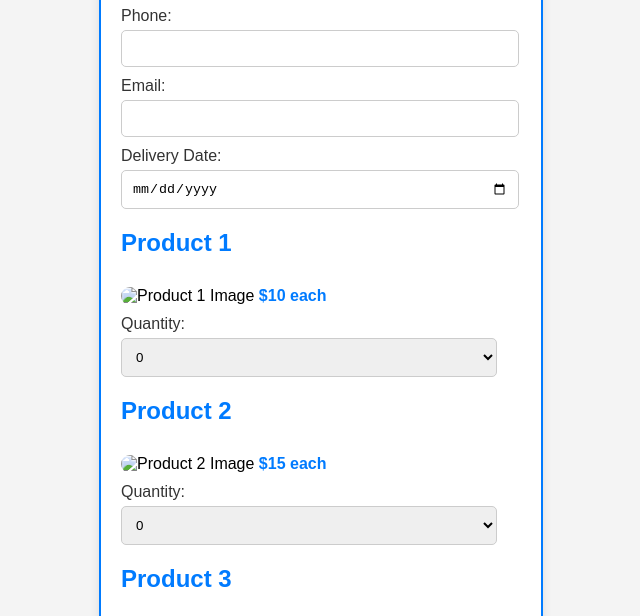
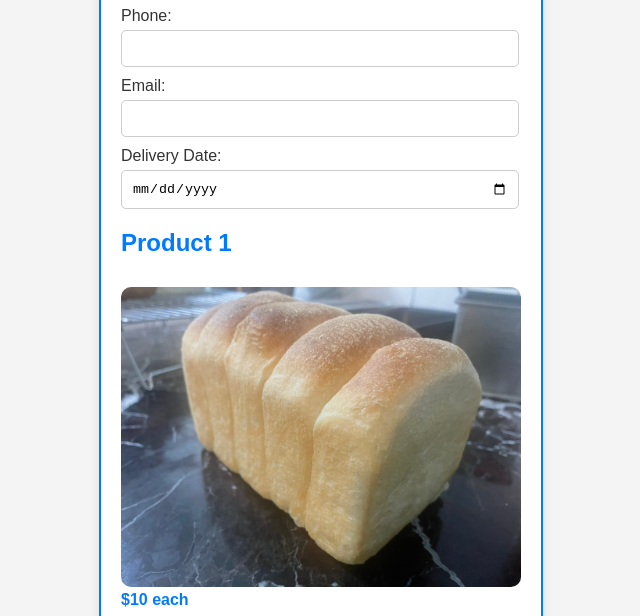
Before and after one commit to indunissanka/bread, a plain HTML site: page index.html in a window 1280 px wide. Shown: the part 285-901 px from the top of the page, without its empty margins (319-959 px from the left). Drawn offline with Linux system fonts and the light colour scheme.

Commit message:
Update index.html

```diff
--- a/index.html
+++ b/index.html
@@ -157,7 +157,7 @@
 
             <!-- Product 1 -->
             <h2>Product 1</h2>
-            <img src="product1_image_url" alt="Product 1 Image" class="product-image">
+            <img src="IMG_6374.JPEG" alt="Product 1 Image" class="product-image">
             <span class="price">$10 each</span>
             <label for="product1_quantity">Quantity:</label>
             <select id="product1_quantity" name="product1_quantity" onchange="updateSubtotal()">
@@ -173,7 +173,7 @@
 
             <!-- Product 2 -->
             <h2>Product 2</h2>
-            <img src="product2_image_url" alt="Product 2 Image" class="product-image">
+            <img src="IMG_6373.JPEG" alt="Product 2 Image" class="product-image">
             <span class="price">$15 each</span>
             <label for="product2_quantity">Quantity:</label>
             <select id="product2_quantity" name="product2_quantity" onchange="updateSubtotal()">
@@ -189,7 +189,7 @@
 
             <!-- Product 3 -->
             <h2>Product 3</h2>
-            <img src="product3_image_url" alt="Product 3 Image" class="product-image">
+            <img src="IMG_6461.JPEG" alt="Product 3 Image" class="product-image">
             <span class="price">$20 each</span>
             <label for="product3_quantity">Quantity:</label>
             <select id="product3_quantity" name="product3_quantity" onchange="updateSubtotal()">
```
